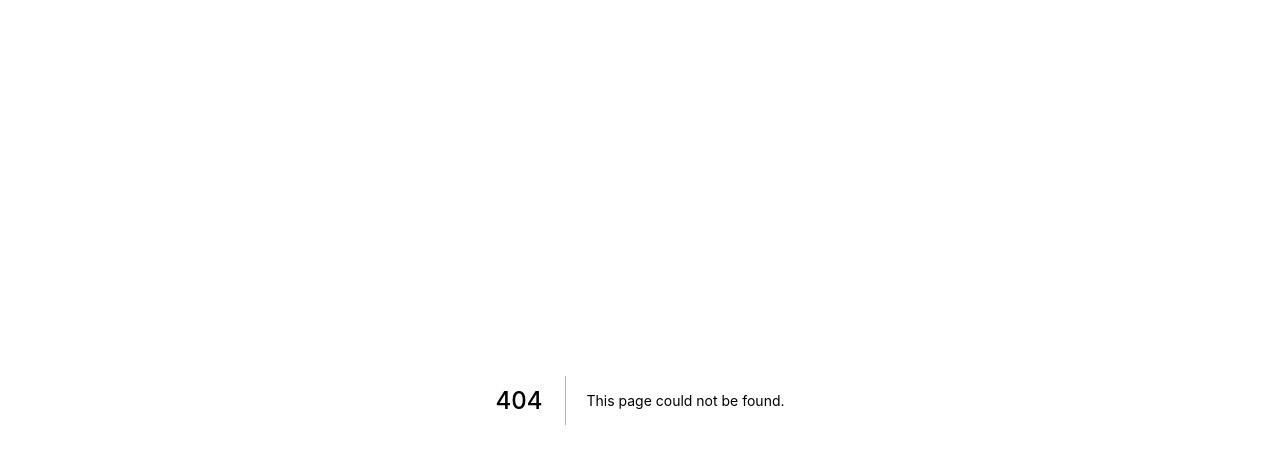
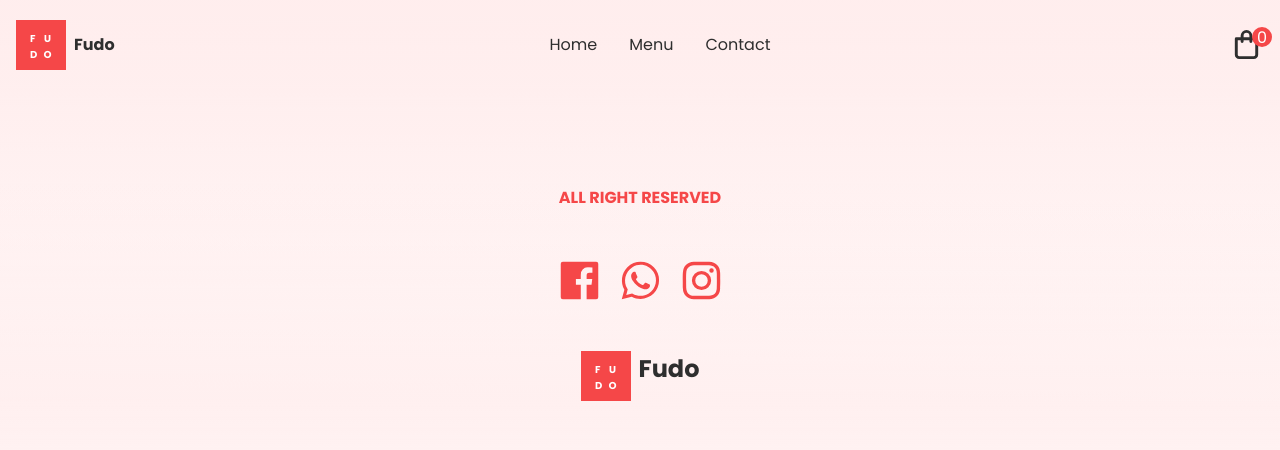
Before and after one commit to ririErliza/pizza-shop, a Next.js app: page /cart in a window 1280 px wide. Before the commit this address had no page. Shown: the top 450 px of the page. Built offline with nearby package versions, Linux system fonts and the light colour scheme.

Commit message:
cretae cart page

```diff
--- /dev/null
+++ b/pages/cart.js
@@ -0,0 +1,10 @@
+import Layout from "../components/Layout";
+
+export default function Cart() {
+    return(
+        <Layout>
+
+
+        </Layout>
+    )
+}
```
